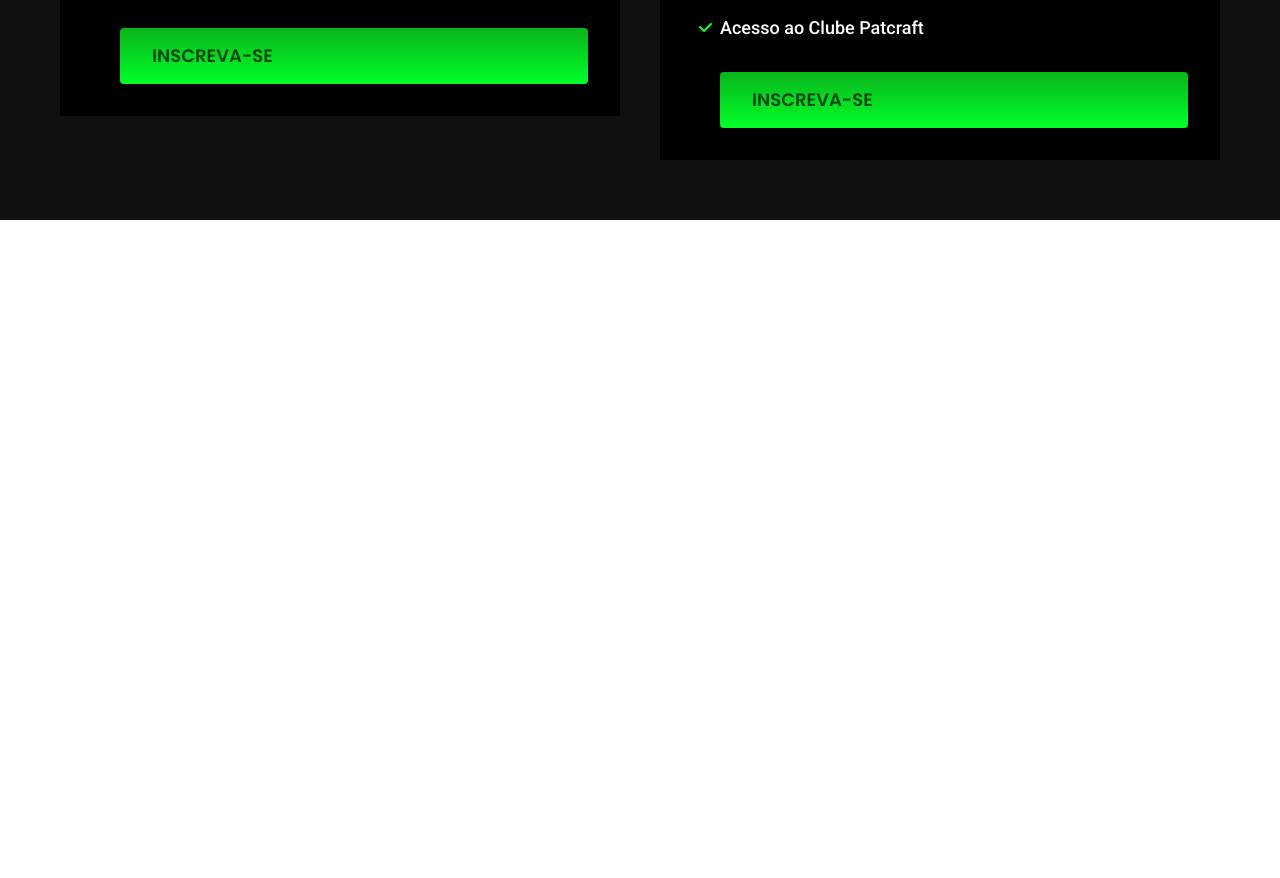
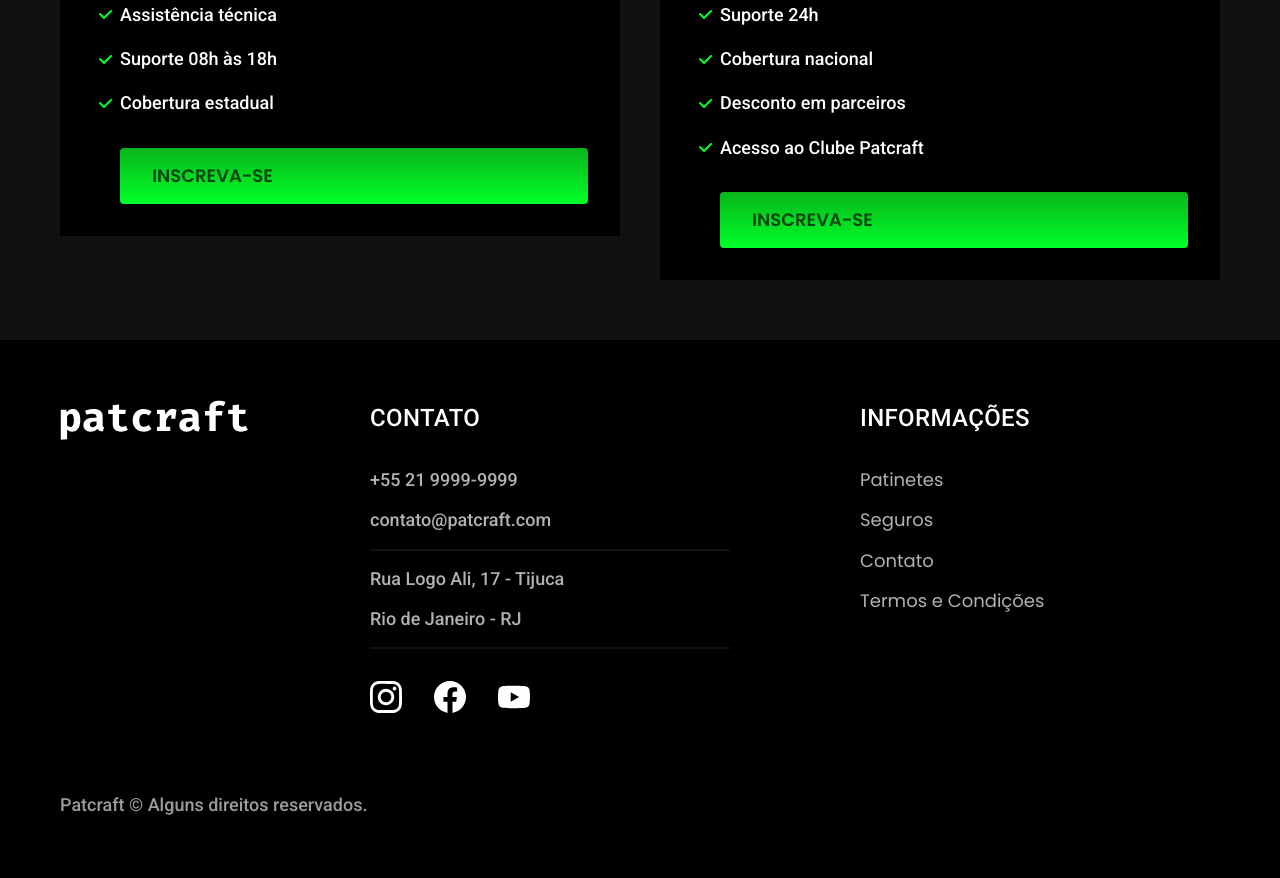
Before and after one commit to matheuslei/patcraft, a plain HTML site: page index.html in a window 1280 px wide. Shown: the part 4106-4984 px from the top of the page. Before the commit the page ends 4926 px from the top, so only its background shows below. Drawn offline with Linux system fonts and the light colour scheme.

Commit message:
Add files via upload

```diff
--- /dev/null
+++ b/css/global/footer.css
@@ -0,0 +1,65 @@
+.footer-bg {
+  background-color: var(--cor-12);
+}
+
+.footer {
+  display: grid;
+  grid-template-columns: 3fr 5fr 4fr;
+  gap: 40px;
+  padding-top: 60px;
+  padding-bottom: 60px;
+}
+
+.footer h3 {
+  margin-bottom: 32px;
+}
+
+.footer-contato ul {
+  margin-bottom: 32px;
+}
+
+.footer-contato li:nth-child(even):after {
+  content: "";
+  display: block;
+  max-width: 360px;
+  height: 2px;
+  background: var(--cor-11);
+  margin-top: 16px;
+}
+
+.footer li {
+  margin-bottom: 16px;
+}
+
+.footer-redes {
+  display: flex;
+  gap: 32px;
+}
+
+.footer a:hover {
+  color: var(--cor-0);
+}
+
+.footer-copy {
+  grid-column: 1/-1;
+  margin-top: 40px;
+}
+
+@media (max-width: 800px) {
+  .footer > img {
+    display: none;
+  }
+  .footer {
+    grid-template-columns: 1fr 1fr;
+  }
+}
+
+@media (max-width: 600px) {
+  .footer {
+    grid-template-columns: 1fr;
+    gap: 60px;
+  }
+  .footer-copy {
+    margin-top: 0px;
+  }
+}
--- a/css/global/global.css
+++ b/css/global/global.css
@@ -2,7 +2,6 @@ body {
   margin: 0px;
   font-family: Arial, Helvetica, sans-serif;
   color: #111111;
-  padding-bottom: 600px;
 }
 
 h1,
--- a/css/patinetes/patinetes-lista.css
+++ b/css/patinetes/patinetes-lista.css
@@ -1,5 +1,6 @@
 .patinetes-lista {
   padding-top: 60px;
+  padding-bottom: 120px;
 }
 
 .patinetes-lista h2 {
--- a/css/style.css
+++ b/css/style.css
@@ -3,6 +3,7 @@
 @import "./utilidades/cores.css";
 
 @import "./global/header.css";
+@import "./global/footer.css";
 
 /* Home */
 @import "./home/introducao.css";
--- a/index.html
+++ b/index.html
@@ -193,5 +193,42 @@
       </div>
     </div>
   </article>
+   <footer class="footer-bg">
+    <div class="footer container">
+      <img src="./img/patcraft.svg" alt="patcraft">
+      <div class="footer-contato">
+        <h3 class="font-2-l-b cor-0">Contato</h3>
+        <ul class="font-2-m cor-5">
+          <li><a href="tel:+552199999999">+55 21 9999-9999</a></li>
+          <li><a href="mailto:contato@patcraft.com">contato@patcraft.com</a></li>
+          <li>Rua Logo Ali, 17 - Tijuca</li>
+          <li>Rio de Janeiro - RJ</li>
+        </ul>
+        <div class="footer-redes">
+          <a href="./">
+            <img src="./img/redes/instagram.svg" alt="Instagram">
+          </a>
+          <a href="./">
+            <img src="./img/redes/facebook.svg" alt="Facebook">
+          </a>
+          <a href="./">
+            <img src="./img/redes/youtube.svg" alt="Youtube">
+          </a>
+        </div>
+      </div>
+      <div class="footer-informacoes">
+        <h3 class="font-2-l-b cor-0">Informações</h3>
+        <nav>
+          <ul class="font-1-m cor-5">
+            <li><a href="./bicicletas.html">Patinetes</a></li>
+            <li><a href="./seguros.html">Seguros</a></li>
+            <li><a href="./contato.html">Contato</a></li>
+            <li><a href="./termos.html">Termos e Condições</a></li>
+          </ul>
+        </nav>
+      </div>
+      <p class="footer-copy font-2-m cor-6">Patcraft © Alguns direitos reservados.</p>
+    </div>
+  </footer>
   </body>
 </html>
```
Also changed, not shown: img/redes/facebook-p.svg (added), img/redes/facebook.svg (added), img/redes/instagram-p.svg (added), img/redes/instagram.svg (added), img/redes/youtube-p.svg (added), img/redes/youtube.svg (added).
